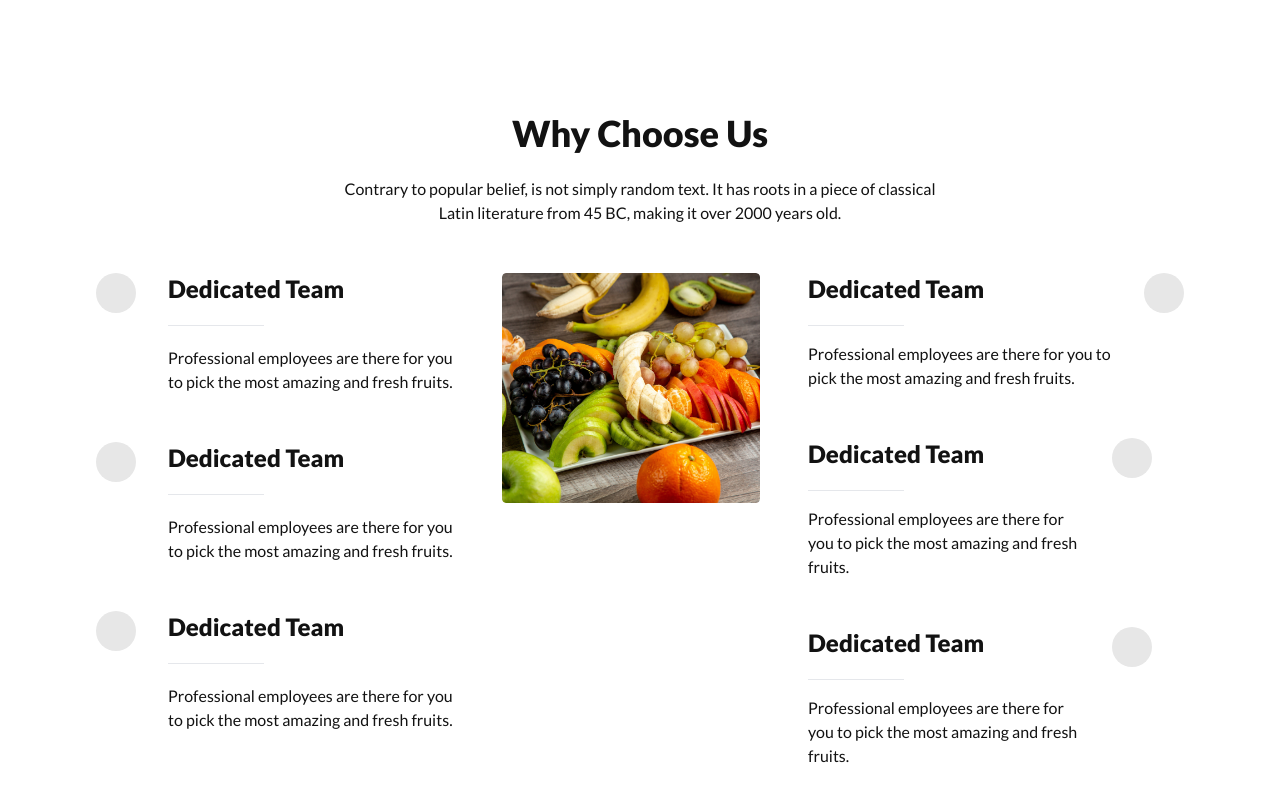
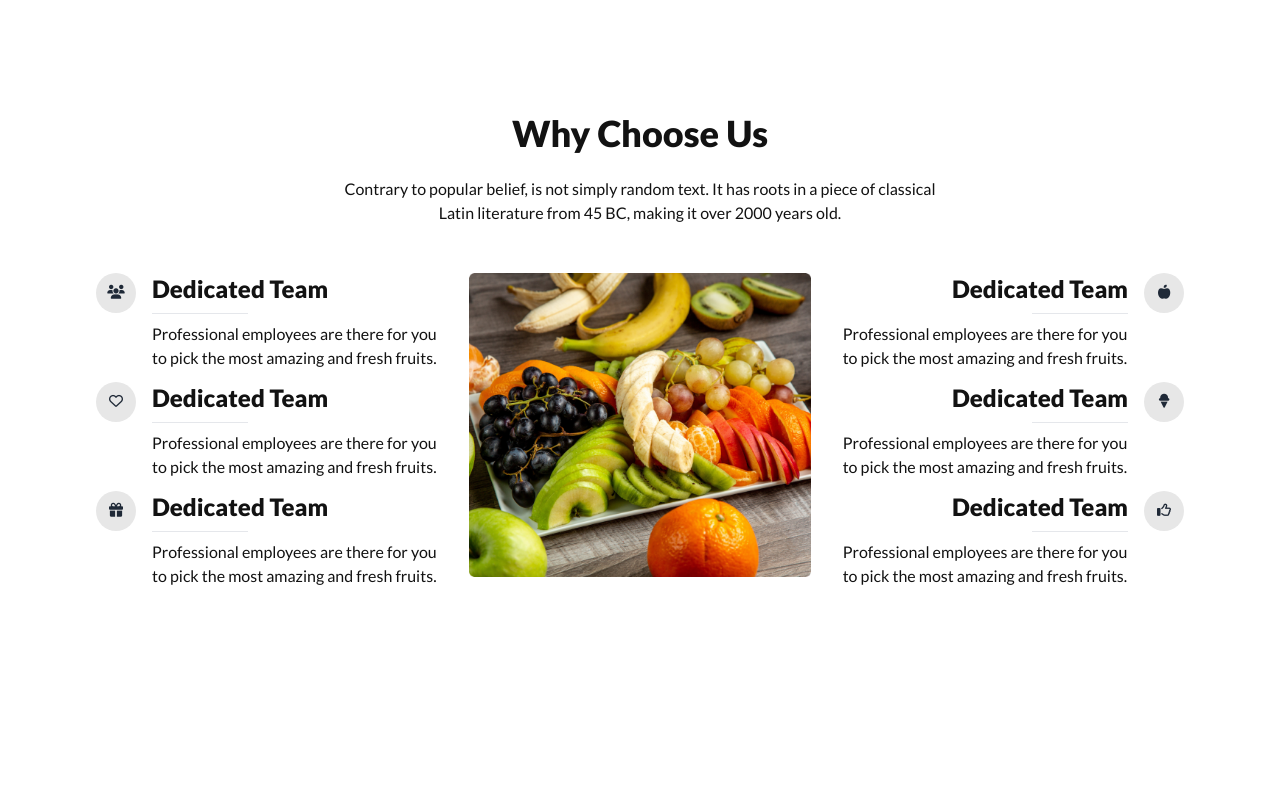
Before and after one commit to shamimfstack/fruit-website, a plain HTML site: page index.html in a window 1280 px wide. Shown: the part 3170-3970 px from the top of the page. After the commit the page ends 3854 px from the top, so only its background shows below. Drawn offline with nearby package versions, Linux system fonts and the light colour scheme.

Commit message:
why choose me section added with responsive

```diff
--- a/index.html
+++ b/index.html
@@ -907,17 +907,17 @@
         </p>
 
         <!-- container div -->
-        <div class="mt-12 flex flex-col lg:flex-row justify-between gap-12">
+        <div class="mt-12 grid grid-cols-1 md:grid-cols-2 lg:grid-cols-3 justify-between gap-8">
           <!-- div 1 -->
-          <div class="space-y-12">
+          <div class="space-y-3 flex-1">
             <div class="flex">
-              <!-- <img  src="" alt=""> -->
-              <img
-                class="w-8 h-8 p-5 bg-[#E7E7E7] rounded-full mr-8"
-                src="/images/group.png"
-                alt=""
-              />
-              <div class="space-y-5">
+              <div
+                class="w-6 h-6 p-5 bg-[#E7E7E7] rounded-full mr-4 flex justify-center items-center"
+              >
+                <i class="fa-solid fa-users fa-sm"></i>
+              </div>
+
+              <div class="space-y-2">
                 <h3 class="text-textPrimary text-2xl font-extrabold">
                   Dedicated Team
                 </h3>
@@ -929,13 +929,12 @@
               </div>
             </div>
             <div class="flex">
-              <!-- <img  src="" alt=""> -->
-              <img
-                class="w-8 h-8 p-5 bg-[#E7E7E7] rounded-full mr-8"
-                src="/images/group.png"
-                alt=""
-              />
-              <div class="space-y-5">
+              <div
+                class="w-6 h-6 p-5 bg-[#E7E7E7] rounded-full mr-4 flex justify-center items-center"
+              >
+              <i class="fa-regular fa-heart fa-sm"></i>
+              </div>
+              <div class="space-y-2">
                 <h3 class="text-textPrimary text-2xl font-extrabold">
                   Dedicated Team
                 </h3>
@@ -947,13 +946,12 @@
               </div>
             </div>
             <div class="flex">
-              <!-- <img  src="" alt=""> -->
-              <img
-                class="w-8 h-8 p-5 bg-[#E7E7E7] rounded-full mr-8"
-                src="/images/group.png"
-                alt=""
-              />
-              <div class="space-y-5">
+              <div
+                class="w-6 h-6 p-5 bg-[#E7E7E7] rounded-full mr-4 flex justify-center items-center"
+              >
+              <i class="fa-solid fa-gift fa-sm"></i>
+              </div>
+              <div class="space-y-2">
                 <h3 class="text-textPrimary text-2xl font-extrabold">
                   Dedicated Team
                 </h3>
@@ -966,14 +964,30 @@
             </div>
           </div>
           <!-- div 2 -->
-          <div>
+          <div class="flex-1">
             <img src="images/whychoose1.png" alt="" />
           </div>
           <!-- div 3 -->
-          <div class="space-y-12">
+          <div class="space-y-3 flex-1">
             <div class="flex">
-                <!-- <img  src="" alt=""> -->
-                <div class="mr-8">
+              <div class="space-y-2 mr-4 flex flex-col items-end">
+                <h3 class="text-textPrimary text-2xl font-extrabold">
+                  Dedicated Team
+                </h3>
+                <hr class="w-24 " />
+                <p class="text-textPrimary font-medium">
+                  Professional employees are there for you to pick the most
+                  amazing and fresh fruits.
+                </p>
+              </div>
+              <div
+                class="w-6 h-6 p-5 bg-[#E7E7E7] rounded-full flex justify-center items-center"
+              >
+              <i class="fa-solid fa-apple-whole fa-sm"></i>
+              </div>
+            </div>
+            <div class="flex">
+              <div class="space-y-2 mr-4 flex flex-col items-end">
                 <h3 class="text-textPrimary text-2xl font-extrabold">
                   Dedicated Team
                 </h3>
@@ -983,15 +997,14 @@
                   amazing and fresh fruits.
                 </p>
               </div>
-                <img
-                  class="w-8 h-8 p-5 bg-[#E7E7E7] rounded-full"
-                  src="/images/group.png"
-                  alt=""
-                />
+              <div
+                class="w-6 h-6 p-5 bg-[#E7E7E7] rounded-full flex justify-center items-center"
+              >
+              <i class="fa-solid fa-ice-cream fa-sm"></i>
+              </div>
             </div>
             <div class="flex">
-                <!-- <img  src="" alt=""> -->
-                <div class="mr-8">
+              <div class="space-y-2 mr-4 flex flex-col items-end">
                 <h3 class="text-textPrimary text-2xl font-extrabold">
                   Dedicated Team
                 </h3>
@@ -1001,29 +1014,11 @@
                   amazing and fresh fruits.
                 </p>
               </div>
-                <img
-                  class="w-8 h-8 p-5 bg-[#E7E7E7] rounded-full mr-8"
-                  src="/images/group.png"
-                  alt=""
-                />
+              <div
+                class="w-6 h-6 p-5 bg-[#E7E7E7] rounded-full flex justify-center items-center"
+              >
+              <i class="fa-regular fa-thumbs-up fa-sm"></i>
               </div>
-              <div class="flex">
-                <!-- <img  src="" alt=""> -->
-                <div class="mr-8">
-                  <h3 class="text-textPrimary text-2xl font-extrabold">
-                    Dedicated Team
-                  </h3>
-                  <hr class="w-24 mt-5 mb-4" />
-                  <p class="text-textPrimary font-medium">
-                    Professional employees are there for you to pick the most
-                    amazing and fresh fruits.
-                  </p>
-                </div>
-                <img
-                  class="w-8 h-8 p-5 bg-[#E7E7E7] rounded-full mr-8"
-                  src="/images/group.png"
-                  alt=""
-                />
             </div>
           </div>
         </div>
```
Lines whose indentation alone changed are shown as unchanged.
